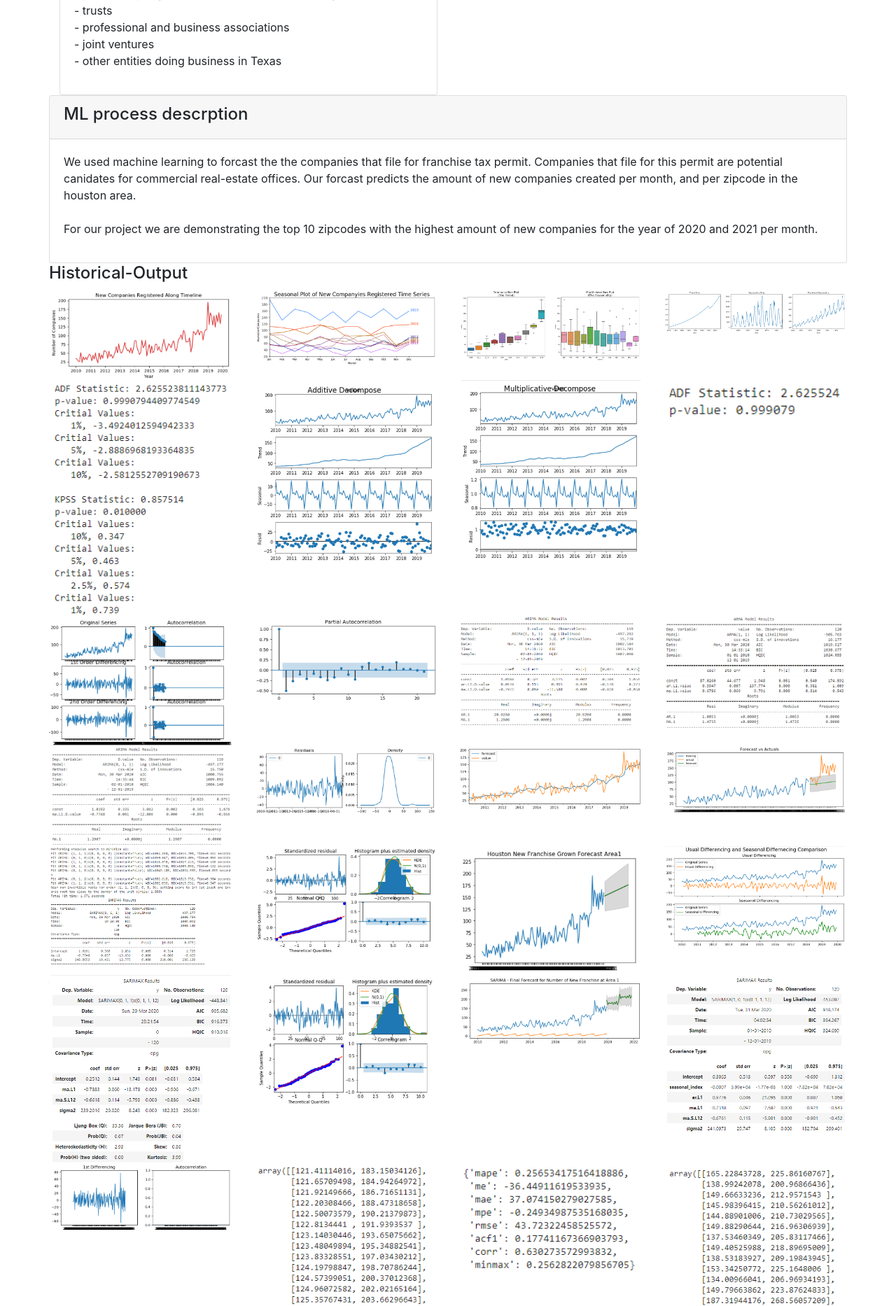
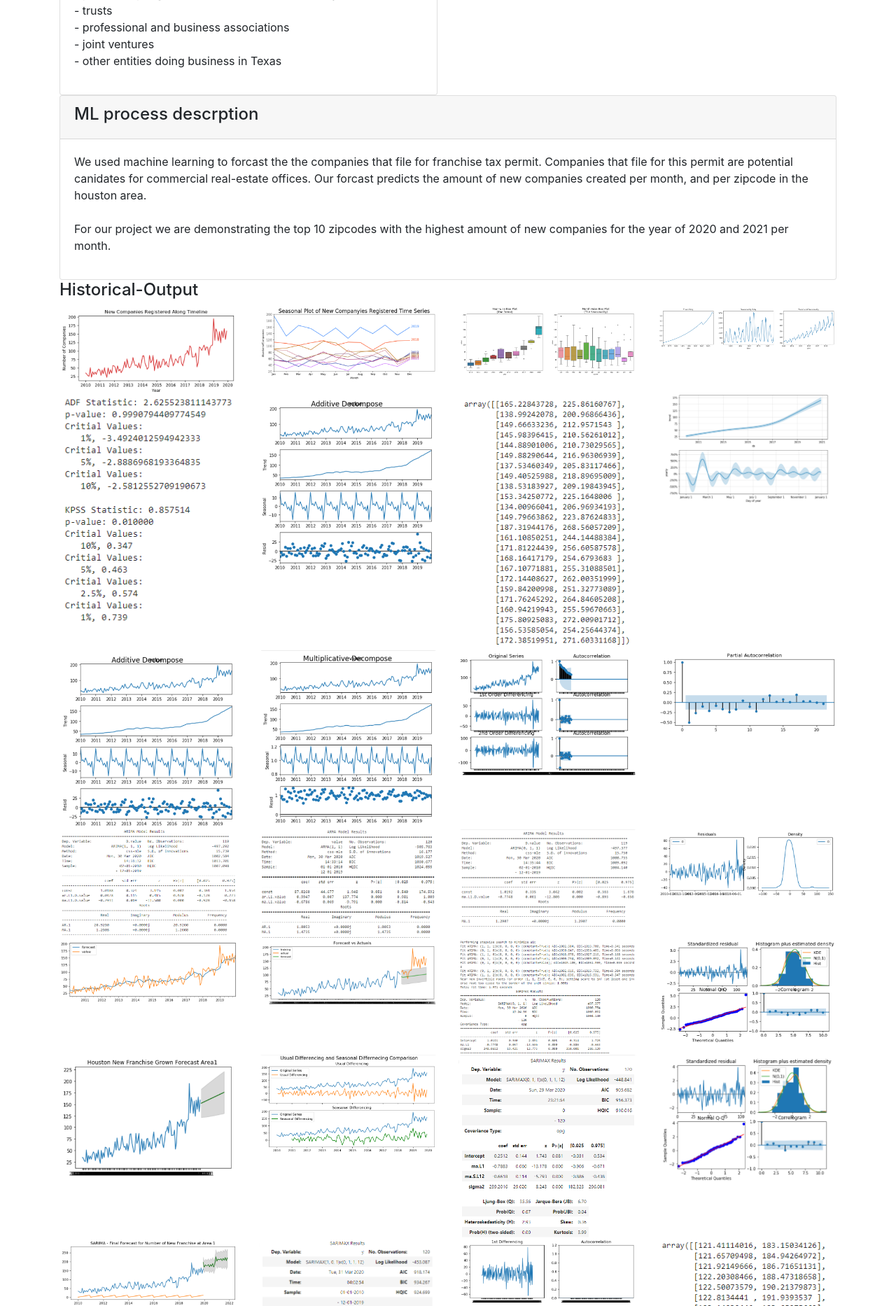
Before and after one commit to jmitterh/Project_3_Potential_Marketing, a Flask app: page / in a window 1280 px wide. Shown: the part 690-2556 px from the top of the page at 70% size. Run offline with Flask 2, Linux system fonts and the light colour scheme; some libraries are stand-ins or nearby versions.

Commit message:
updated html files, added appropiate forcasting model

```diff
--- a/templates/index.html
+++ b/templates/index.html
@@ -105,6 +105,7 @@
         </div>
 
       </div>
+    </div>
 
     <div class="row">
 
@@ -135,10 +136,7 @@
         <h4>Historical-Output</h4>
       </div>
     </div>
-
-
-
-
+    <!-- row 1 -->
     <div class="row">
       <div class="col-md-3">
 
@@ -161,70 +159,95 @@
       </div>
       <div class="col-md-3">
 
-          <img class="myImg" src="{{ url_for('static', filename='model_process/seasonal_output/4_trend_seasonal_trendANDseasonal_comparison.png') }}"
+        <img class="myImg"
+          src="{{ url_for('static', filename='model_process/seasonal_output/4_trend_seasonal_trendANDseasonal_comparison.png') }}"
           alt="image" style="width:100%;max-width:300px">
 
       </div>
     </div>
-
+    <!-- row 2 -->
     <div class="row">
       <div class="col-md-3">
 
-          <img class="myImg" src="{{ url_for('static', filename='model_process/seasonal_output/5_stationary_tests.png') }}"
+        <img class="myImg"
+          src="{{ url_for('static', filename='model_process/seasonal_output/5_stationary_tests.png') }}" alt="image"
+          style="width:100%;max-width:300px">
+
+      </div>
+      <div class="col-md-3">
+
+        <img class="myImg"
+          src="{{ url_for('static', filename='model_process/seasonal_output/6_additive_ts_decomposed_components.png') }}"
           alt="image" style="width:100%;max-width:300px">
 
       </div>
       <div class="col-md-3">
 
-          <img class="myImg" src="{{ url_for('static', filename='model_process/seasonal_output/6_additive_ts_decomposed_components.png') }}"
+        <img class="myImg" src="{{ url_for('static', filename='model_process/seasonal_output/SARIMA_confint.png') }}"
           alt="image" style="width:100%;max-width:300px">
 
       </div>
       <div class="col-md-3">
 
-          <img class="myImg" src="{{ url_for('static', filename='model_process/seasonal_output/7_multiplicative_ts_decomposed_components.png') }}"
+        <img class="myImg"
+          src="{{ url_for('static', filename='model_process/seasonal_output/uncertainty trends.png') }}" alt="image"
+          style="width:100%;max-width:300px">
+
+      </div>
+
+    </div>
+    <!-- row 3 -->
+    <div class="row">
+
+      <div class="col-md-3">
+
+        <img class="myImg"
+          src="{{ url_for('static', filename='model_process/seasonal_output/6_additive_ts_decomposed_components.png') }}"
           alt="image" style="width:100%;max-width:300px">
 
       </div>
       <div class="col-md-3">
 
-          <img class="myImg" src="{{ url_for('static', filename='model_process/seasonal_output/8_d-value_evalustion_result.png') }}"
-            alt="image" style="width:100%;max-width:300px">
-
-        </div>
-      </div>
-
-      <div class="row">
-        <div class="col-md-3">
-
-          <img class="myImg" src="{{ url_for('static', filename='model_process/seasonal_output/9_pacf_test_for_AR_order_p_test.png') }}"
+        <img class="myImg"
+          src="{{ url_for('static', filename='model_process/seasonal_output/7_multiplicative_ts_decomposed_components.png') }}"
           alt="image" style="width:100%;max-width:300px">
 
       </div>
       <div class="col-md-3">
 
-          <img class="myImg" src="{{ url_for('static', filename='model_process/seasonal_output/10_ts_stationary_inspection_pacf_test.png') }}"
+        <img class="myImg"
+          src="{{ url_for('static', filename='model_process/seasonal_output/9_pacf_test_for_AR_order_p_test.png') }}"
           alt="image" style="width:100%;max-width:300px">
 
       </div>
       <div class="col-md-3">
 
-          <img class="myImg" src="{{ url_for('static', filename='model_process/seasonal_output/11_model1_1-1-1_summary.png') }}"
+        <img class="myImg"
+          src="{{ url_for('static', filename='model_process/seasonal_output/10_ts_stationary_inspection_pacf_test.png') }}"
+          alt="image" style="width:100%;max-width:300px">
+
+      </div>
+
+    </div>
+    <!-- row 4 -->
+    <div class="row">
+      <div class="col-md-3">
+
+        <img class="myImg"
+          src="{{ url_for('static', filename='model_process/seasonal_output/11_model1_1-1-1_summary.png') }}"
           alt="image" style="width:100%;max-width:300px">
 
       </div>
       <div class="col-md-3">
 
-          <img class="myImg" src="{{ url_for('static', filename='model_process/seasonal_output/12_model2_1-0-1_summary.png') }}"
+        <img class="myImg"
+          src="{{ url_for('static', filename='model_process/seasonal_output/12_model2_1-0-1_summary.png') }}"
           alt="image" style="width:100%;max-width:300px">
 
       </div>
-      </div>
-
-      <div class="row">
       <div class="col-md-3">
-
-          <img class="myImg" src="{{ url_for('static', filename='model_process/seasonal_output/13_model3_0-1-1_summary.png') }}"
+        <img class="myImg"
+          src="{{ url_for('static', filename='model_process/seasonal_output/13_model3_0-1-1_summary.png') }}"
           alt="image" style="width:100%;max-width:300px">
 
       </div>
@@ -234,89 +257,108 @@
           alt="image" style="width:100%;max-width:300px">
 
       </div>
+    </div>
+    <!-- row 5 -->
+    <div class="row">
+
       <div class="col-md-3">
 
-          <img class="myImg" src="{{ url_for('static', filename='model_process/seasonal_output/15_prediction_model.png') }}"
+        <img class="myImg"
+          src="{{ url_for('static', filename='model_process/seasonal_output/15_prediction_model.png') }}" alt="image"
+          style="width:100%;max-width:300px">
+
+      </div>
+      <div class="col-md-3">
+
+        <img class="myImg"
+          src="{{ url_for('static', filename='model_process/seasonal_output/16_forecasting_by_training_model.png') }}"
           alt="image" style="width:100%;max-width:300px">
 
       </div>
       <div class="col-md-3">
 
-          <img class="myImg" src="{{ url_for('static', filename='model_process/seasonal_output/16_forecasting_by_training_model.png') }}"
-            alt="image" style="width:100%;max-width:300px">
-
-        </div>
-      </div>
-
-      <div class="row">
-
-        <div class="col-md-3">
-
-          <img class="myImg" src="{{ url_for('static', filename='model_process/seasonal_output/17_autoarima_model_summary.png') }}"
+        <img class="myImg"
+          src="{{ url_for('static', filename='model_process/seasonal_output/17_autoarima_model_summary.png') }}"
           alt="image" style="width:100%;max-width:300px">
 
       </div>
       <div class="col-md-3">
 
-          <img class="myImg" src="{{ url_for('static', filename='model_process/seasonal_output/18_autoARIMA_error_diagnostics.png') }}"
+        <img class="myImg"
+          src="{{ url_for('static', filename='model_process/seasonal_output/18_autoARIMA_error_diagnostics.png') }}"
+          alt="image" style="width:100%;max-width:300px">
+
+      </div>
+    </div>
+    <!-- row 6 -->
+    <div class="row">
+
+      <div class="col-md-3">
+
+        <img class="myImg"
+          src="{{ url_for('static', filename='model_process/seasonal_output/19_autoARIMA_forecasting.png') }}"
           alt="image" style="width:100%;max-width:300px">
 
       </div>
       <div class="col-md-3">
 
-          <img class="myImg" src="{{ url_for('static', filename='model_process/seasonal_output/19_autoARIMA_forecasting.png') }}"
+        <img class="myImg"
+          src="{{ url_for('static', filename='model_process/seasonal_output/20_usual_vs_seasonal_differencing.png') }}"
+          alt="image" style="width:100%;max-width:300px">
+
+      </div>
+
+      <div class="col-md-3">
+
+        <img class="myImg"
+          src="{{ url_for('static', filename='model_process/seasonal_output/21_SARIMAX_model_summary.png') }}"
           alt="image" style="width:100%;max-width:300px">
 
       </div>
       <div class="col-md-3">
 
-          <img class="myImg" src="{{ url_for('static', filename='model_process/seasonal_output/20_usual_vs_seasonal_differencing.png') }}"
+        <img class="myImg"
+          src="{{ url_for('static', filename='model_process/seasonal_output/22_SARIMAX_error_diagnostics.png') }}"
           alt="image" style="width:100%;max-width:300px">
 
       </div>
+
     </div>
-
+    <!-- row 7 -->
     <div class="row">
 
       <div class="col-md-3">
 
-          <img class="myImg" src="{{ url_for('static', filename='model_process/seasonal_output/21_SARIMAX_model_summary.png') }}"
+        <img class="myImg"
+          src="{{ url_for('static', filename='model_process/seasonal_output/23_SARIMA_forcasting.png') }}" alt="image"
+          style="width:100%;max-width:300px">
+
+      </div>
+      <div class="col-md-3">
+
+        <img class="myImg"
+          src="{{ url_for('static', filename='model_process/seasonal_output/24_multiplicative_SARIMAX_model_summary.png') }}"
           alt="image" style="width:100%;max-width:300px">
 
       </div>
       <div class="col-md-3">
 
-          <img class="myImg" src="{{ url_for('static', filename='model_process/seasonal_output/22_SARIMAX_error_diagnostics.png') }}"
-            alt="image" style="width:100%;max-width:300px">
+        <img class="myImg"
+          src="{{ url_for('static', filename='model_process/seasonal_output/acf_test_for MA_order.png') }}" alt="image"
+          style="width:100%;max-width:300px">
 
       </div>
       <div class="col-md-3">
 
-          <img class="myImg" src="{{ url_for('static', filename='model_process/seasonal_output/23_SARIMA_forcasting.png') }}"
-            alt="image" style="width:100%;max-width:300px">
-
-        </div>
-        <div class="col-md-3">
-
-          <img class="myImg" src="{{ url_for('static', filename='model_process/seasonal_output/24_multiplicative_SARIMAX_model_summary.png') }}"
+        <img class="myImg"
+          src="{{ url_for('static', filename='model_process/seasonal_output/autoARIMA_confint_output.png') }}"
           alt="image" style="width:100%;max-width:300px">
 
       </div>
     </div>
+    <!-- row 8 -->
+    <div class="row">
 
-      <div class="row">
-        <div class="col-md-3">
-
-          <img class="myImg" src="{{ url_for('static', filename='model_process/seasonal_output/acf_test_for MA_order.png') }}"
-            alt="image" style="width:100%;max-width:300px">
-
-        </div>
-        <div class="col-md-3">
-
-          <img class="myImg" src="{{ url_for('static', filename='model_process/seasonal_output/autoARIMA_confint_output.png') }}"
-            alt="image" style="width:100%;max-width:300px">
-
-        </div>
       <div class="col-md-3">
 
         <img class="myImg" src="{{ url_for('static', filename='model_process/seasonal_output/model_accuracy.png') }}"
@@ -330,84 +372,88 @@
 
       </div>
     </div>
-
-    <div class="row">
-
-    </div>
-
     <div class="row">
       <div class="col-md-12">
-        <h4>Seasonal-Output</h4>
+        <h4>Attempts On Seasonal-Output</h4>
       </div>
     </div>
-
+    <!-- row 1 -->
     <div class="row">
       <div class="col-md-3">
 
-        <img class="myImg" src="{{ url_for('static', filename='model_process/historical_output/ACF-test_and_1stDifferencing.png') }}"
+        <img class="myImg"
+          src="{{ url_for('static', filename='model_process/historical_output/ACF-test_and_1stDifferencing.png') }}"
           alt="image" style="width:100%;max-width:300px">
 
       </div>
 
       <div class="col-md-3">
 
-        <img class="myImg" src="{{ url_for('static', filename='model_process/historical_output/AR_autocorelation.png') }}"
+        <img class="myImg"
+          src="{{ url_for('static', filename='model_process/historical_output/AR_autocorelation.png') }}" alt="image"
+          style="width:100%;max-width:300px">
+
+      </div>
+      <div class="col-md-3">
+
+        <img class="myImg"
+          src="{{ url_for('static', filename='model_process/historical_output/AR_autocorelation_axis.png') }}"
           alt="image" style="width:100%;max-width:300px">
 
       </div>
       <div class="col-md-3">
 
-        <img class="myImg" src="{{ url_for('static', filename='model_process/historical_output/AR_autocorelation_axis.png') }}"
+        <img class="myImg"
+          src="{{ url_for('static', filename='model_process/historical_output/ARIMA_model_1-1-0.png') }}" alt="image"
+          style="width:100%;max-width:300px">
+
+      </div>
+    </div>
+    <!-- row 2 -->
+    <div class="row">
+      <div class="col-md-3">
+
+        <img class="myImg"
+          src="{{ url_for('static', filename='model_process/historical_output/ARIMA_training1_forecast_vs_actual.png') }}"
           alt="image" style="width:100%;max-width:300px">
 
       </div>
       <div class="col-md-3">
 
-        <img class="myImg" src="{{ url_for('static', filename='model_process/historical_output/ARIMA_model_1-1-0.png') }}"
-          alt="image" style="width:100%;max-width:300px">
-
-      </div>
-    </div>
-
-    <div class="row">
-      <div class="col-md-3">
-
-        <img class="myImg" src="{{ url_for('static', filename='model_process/historical_output/ARIMA_training1_forecast_vs_actual.png') }}"
+        <img class="myImg"
+          src="{{ url_for('static', filename='model_process/historical_output/ARIMA_training1_summary.png') }}"
           alt="image" style="width:100%;max-width:300px">
 
       </div>
       <div class="col-md-3">
 
-        <img class="myImg" src="{{ url_for('static', filename='model_process/historical_output/ARIMA_training1_summary.png') }}"
+        <img class="myImg"
+          src="{{ url_for('static', filename='model_process/historical_output/ARIMA_training1_summary.png') }}"
           alt="image" style="width:100%;max-width:300px">
 
       </div>
       <div class="col-md-3">
 
-        <img class="myImg" src="{{ url_for('static', filename='model_process/historical_output/ARIMA_training1_summary.png') }}"
+        <img class="myImg"
+          src="{{ url_for('static', filename='model_process/historical_output/ARIMA_training2_summary.png') }}"
           alt="image" style="width:100%;max-width:300px">
+
+      </div>
+    </div>
+    <!-- row 3 -->
+    <div class="row">
+      <div class="col-md-3">
+
+        <img class="myImg"
+          src="{{ url_for('static', filename='model_process/historical_output/ARMA_model1_0-0-0.png') }}" alt="image"
+          style="width:100%;max-width:300px">
 
       </div>
       <div class="col-md-3">
 
-        <img class="myImg" src="{{ url_for('static', filename='model_process/historical_output/ARIMA_training2_summary.png') }}"
-          alt="image" style="width:100%;max-width:300px">
-
-      </div>
-    </div>
-
-    <div class="row">
-
-      <div class="col-md-3">
-
-        <img class="myImg" src="{{ url_for('static', filename='model_process/historical_output/ARMA_model1_0-0-0.png') }}"
-          alt="image" style="width:100%;max-width:300px">
-
-      </div>
-      <div class="col-md-3">
-
-        <img class="myImg" src="{{ url_for('static', filename='model_process/historical_output/ARMA_model2_1-0-0.png') }}"
-          alt="image" style="width:100%;max-width:300px">
+        <img class="myImg"
+          src="{{ url_for('static', filename='model_process/historical_output/ARMA_model2_1-0-0.png') }}" alt="image"
+          style="width:100%;max-width:300px">
 
       </div>
       <div class="col-md-3">
@@ -418,23 +464,25 @@
       </div>
       <div class="col-md-3">
 
-        <img class="myImg" src="{{ url_for('static', filename='model_process/historical_output/ARMA_training_froecast_vs_actual.png') }}"
+        <img class="myImg"
+          src="{{ url_for('static', filename='model_process/historical_output/ARMA_training_froecast_vs_actual.png') }}"
           alt="image" style="width:100%;max-width:300px">
 
       </div>
     </div>
-
+    <!-- row 4 -->
     <div class="row">
-
       <div class="col-md-3">
 
-        <img class="myImg" src="{{ url_for('static', filename='model_process/historical_output/auto_SARIMAX_model_summary.png') }}"
+        <img class="myImg"
+          src="{{ url_for('static', filename='model_process/historical_output/auto_SARIMAX_model_summary.png') }}"
           alt="image" style="width:100%;max-width:300px">
 
       </div>
       <div class="col-md-3">
 
-        <img class="myImg" src="{{ url_for('static', filename='model_process/historical_output/auto_SARIMAX_model_summary_lowerPart.png') }}"
+        <img class="myImg"
+          src="{{ url_for('static', filename='model_process/historical_output/auto_SARIMAX_model_summary_lowerPart.png') }}"
           alt="image" style="width:100%;max-width:300px">
 
       </div>
@@ -451,24 +499,27 @@
 
       </div>
     </div>
-
+    <!-- row 5 -->
     <div class="row">
       <div class="col-md-3">
 
-        <img class="myImg" src="{{ url_for('static', filename='model_process/historical_output/model_accuracy_metrics.png') }}"
+        <img class="myImg"
+          src="{{ url_for('static', filename='model_process/historical_output/model_accuracy_metrics.png') }}"
           alt="image" style="width:100%;max-width:300px">
 
       </div>
       <div class="col-md-3">
 
-        <img class="myImg" src="{{ url_for('static', filename='model_process/historical_output/numberofcompany_history.png') }}"
+        <img class="myImg"
+          src="{{ url_for('static', filename='model_process/historical_output/numberofcompany_history.png') }}"
           alt="image" style="width:100%;max-width:300px">
 
       </div>
       <div class="col-md-3">
 
-        <img class="myImg" src="{{ url_for('static', filename='model_process/historical_output/PACF-1stDifferencing.png') }}"
-          alt="image" style="width:100%;max-width:300px">
+        <img class="myImg"
+          src="{{ url_for('static', filename='model_process/historical_output/PACF-1stDifferencing.png') }}" alt="image"
+          style="width:100%;max-width:300px">
 
       </div>
       <div class="col-md-3">
@@ -478,16 +529,16 @@
 
       </div>
     </div>
+    <!-- row 6 -->
+    <div class="row">
+      <div class="col-md-3">
 
-    <div class="row">
-
-      <div class="col-md-6">
-
-        <img class="myImg" src="{{ url_for('static', filename='model_process/historical_output/prediction_model.png') }}"
-          alt="image" style="width:100%;max-width:300px">
+        <img class="myImg"
+          src="{{ url_for('static', filename='model_process/historical_output/prediction_model.png') }}" alt="image"
+          style="width:100%;max-width:300px">
 
       </div>
-      <div class="col-md-6">
+      <div class="col-md-3">
 
         <img class="myImg" src="{{ url_for('static', filename='model_process/historical_output/residual_test.png') }}"
           alt="image" style="width:100%;max-width:300px">
--- a/templates/predictions.html
+++ b/templates/predictions.html
@@ -169,7 +169,7 @@
         <div class='tableauPlaceholder' id='viz1585613819357' style='position: relative'><noscript><a href='#'><img
                 alt=' '
                 src='https:&#47;&#47;public.tableau.com&#47;static&#47;images&#47;Fo&#47;ForcastMap_15856123589720&#47;forcastmap&#47;1_rss.png'
-                style='border: none' /></a></noscript><object class='tableauViz' style='display:none;'>
+                style='border: none'/></a></noscript><object class='tableauViz' style='display:none;'>
             <param name='host_url' value='https%3A%2F%2Fpublic.tableau.com%2F' />
             <param name='embed_code_version' value='3' />
             <param name='site_root' value='' />
--- a/templates/visuals.html
+++ b/templates/visuals.html
@@ -46,7 +46,7 @@
 
 
      <section id ="d3">
-       <div class="d3_box">
+       <div class="d3_box "style="margin-top: 100px;" >
           <div class="row">
             <!--md-2-->
               <div class="col-md-2">
@@ -144,7 +144,7 @@
 
      <script src="{{ url_for('static',filename='table_filter.js') }}"></script>
 
-
+<!-- Formatter of search iput -->
 <script>
   $(document).ready(function(){
     $("#searchinput").on("keyup", function() {
@@ -156,6 +156,7 @@
   });
 </script>
 
+<!-- Creation of the dropdown using embedded javascript -->
 <script>
 
 function myFunction() {
```
Also changed, not shown: README.md, arima_ml_models/models/auto_model/forecasting.csv (line endings or trailing spaces), static/model_process/seasonal_output/ourliers with forecasting.PNG (added), static/model_process/seasonal_output/uncertainty trends.PNG (added). Lines whose indentation alone changed are shown as unchanged.
